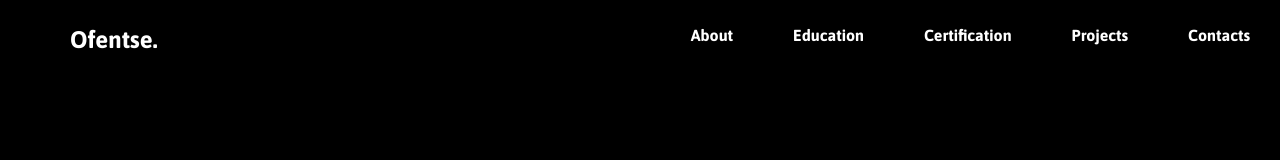
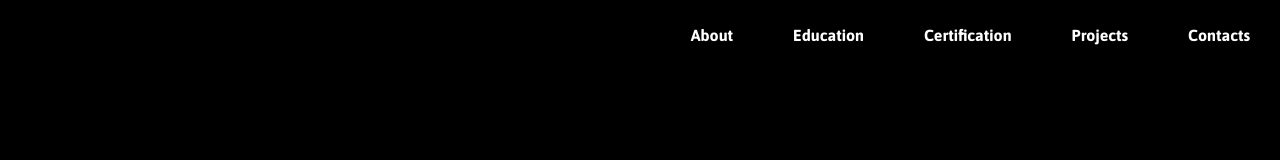
Before and after one commit to OfentseJ/Personal-Portfolio, a plain HTML site: page index.html in a window 1280 px wide. Shown: the top 160 px of the page. Drawn offline with nearby package versions, Linux system fonts and the light colour scheme.

Commit message:
Removed the logo

```diff
--- a/index.html
+++ b/index.html
@@ -28,7 +28,6 @@
           <li onclick="hideSideBar()"><a href="#contacts">Contacts</a></li>
         </ul>
         <ul>
-          <li><a href="#" class="logo">Ofentse.</a></li>
           <li class="hideOnMobile"><a href="#about">About</a></li>
           <li class="hideOnMobile"><a href="#education">Education</a></li>
           <li class="hideOnMobile"><a href="#certification">Certification</a></li>
--- a/styles.css
+++ b/styles.css
@@ -54,14 +54,6 @@ nav ul{
 
 nav > ul > li{
     margin: 5px 30px;
-}
-
-nav li:first-child{
-    margin-right: auto;
-}
-
-.logo {
-    font-size: x-large;
 }
 
 ul{
```
